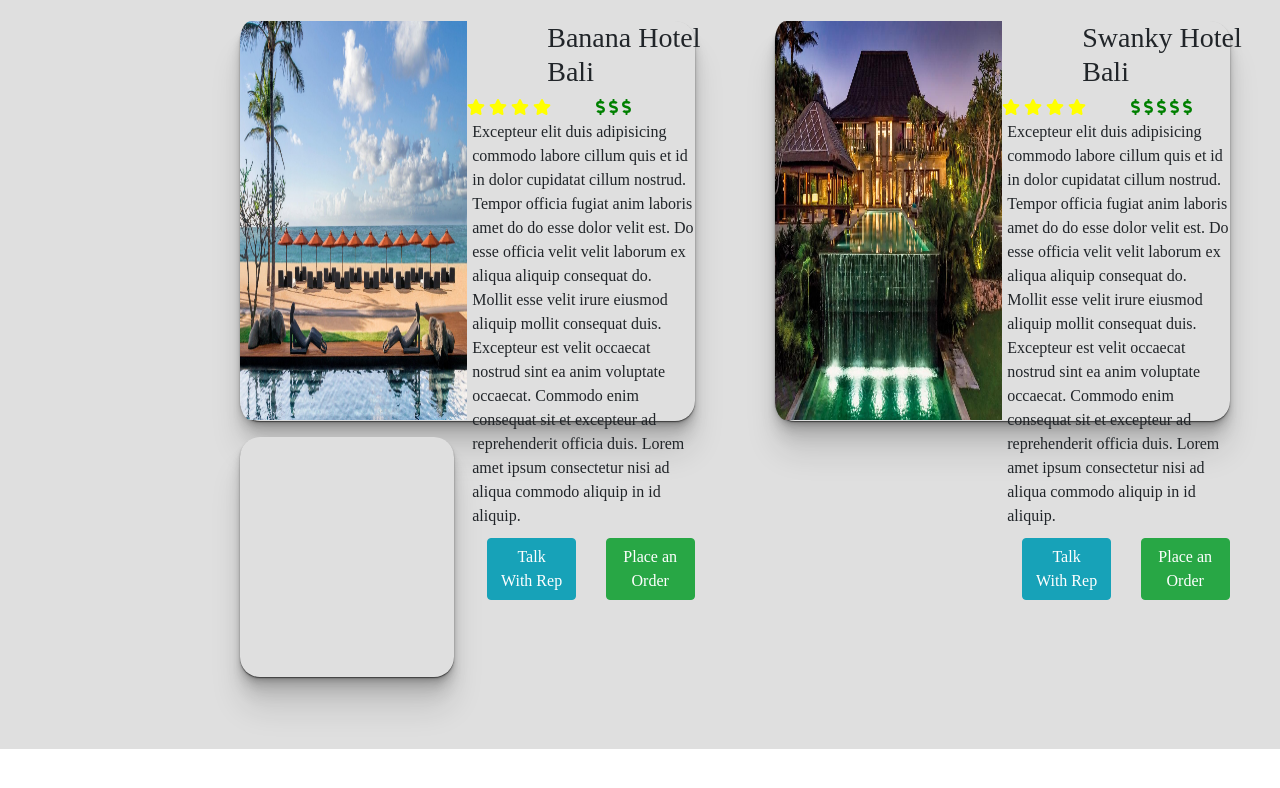
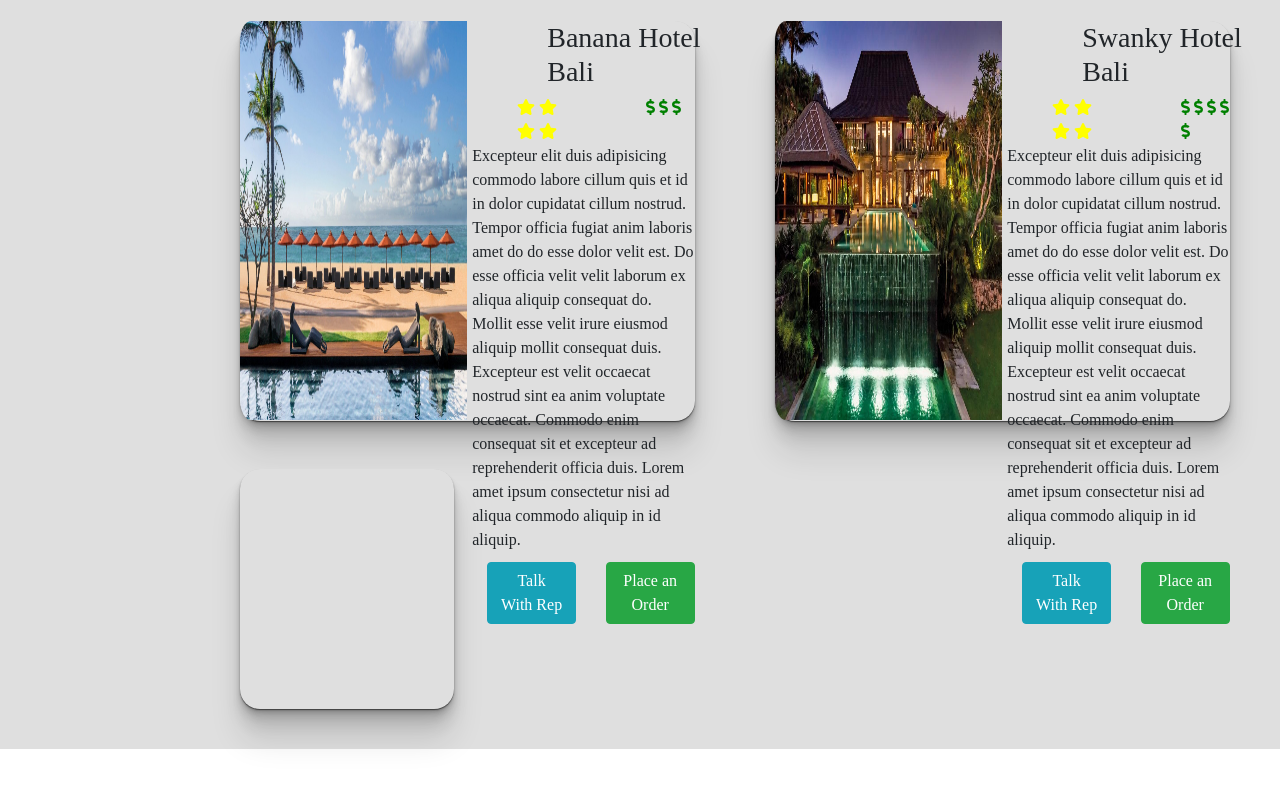
Before and after one commit to Freditansari/travel-theme, a plain HTML site: page index.html in a window 1280 px wide. Shown: the part 851-1639 px from the top of the page. Drawn offline with nearby package versions, Linux system fonts and the light colour scheme.

Commit message:
made the price and star ratings to middle

```diff
--- a/index.html
+++ b/index.html
@@ -110,13 +110,13 @@
                                     <h3>Banana Hotel Bali</h3>
                                 </div>
                                 <div class="row">
-                                    <div class="col">
+                                    <div class="col star-ratings">
                                         <i class="fas fa-star"></i>
                                         <i class="fas fa-star"></i>
                                         <i class="fas fa-star"></i>
                                         <i class="fas fa-star"></i>
                                     </div>
-                                    <div class="col">
+                                    <div class="col price-ratings">
                                         <i class="fas fa-dollar-sign"></i>
                                         <i class="fas fa-dollar-sign"></i>
                                         <i class="fas fa-dollar-sign"></i>
@@ -156,13 +156,13 @@
                                     <h3>Swanky Hotel Bali</h3>
                                 </div>
                                 <div class="row">
-                                    <div class="col">
+                                    <div class="col star-ratings">
                                         <i class="fas fa-star"></i>
                                         <i class="fas fa-star"></i>
                                         <i class="fas fa-star"></i>
                                         <i class="fas fa-star"></i>
                                     </div>
-                                    <div class="col">
+                                    <div class="col price-ratings">
                                         <i class="fas fa-dollar-sign"></i>
                                         <i class="fas fa-dollar-sign"></i>
                                         <i class="fas fa-dollar-sign"></i>
--- a/style.css
+++ b/style.css
@@ -110,18 +110,28 @@
   justify-content: left;
 }
 
+.star-ratings{
+  margin-left:50px;
+}
+
+.price-ratings{
+  margin-left: 50px;
+}
+
 .fa-star{
+
   color: yellow;
   border-style: #dfdfdf;
 }
 
 .fa-dollar-sign{
+
   color: green;
 }
 
 
 .featured-hotels-2{
-  margin-top: 1em;
+  margin-top: 3em;
   width: 90%;
   height:15em;
   background-color: #dfdfdf;
```
